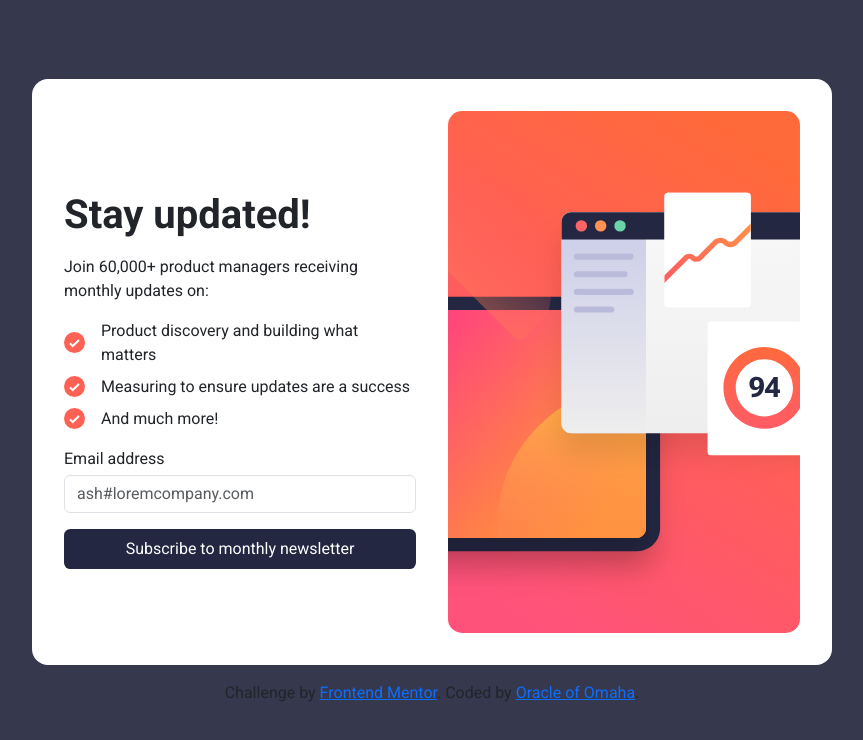
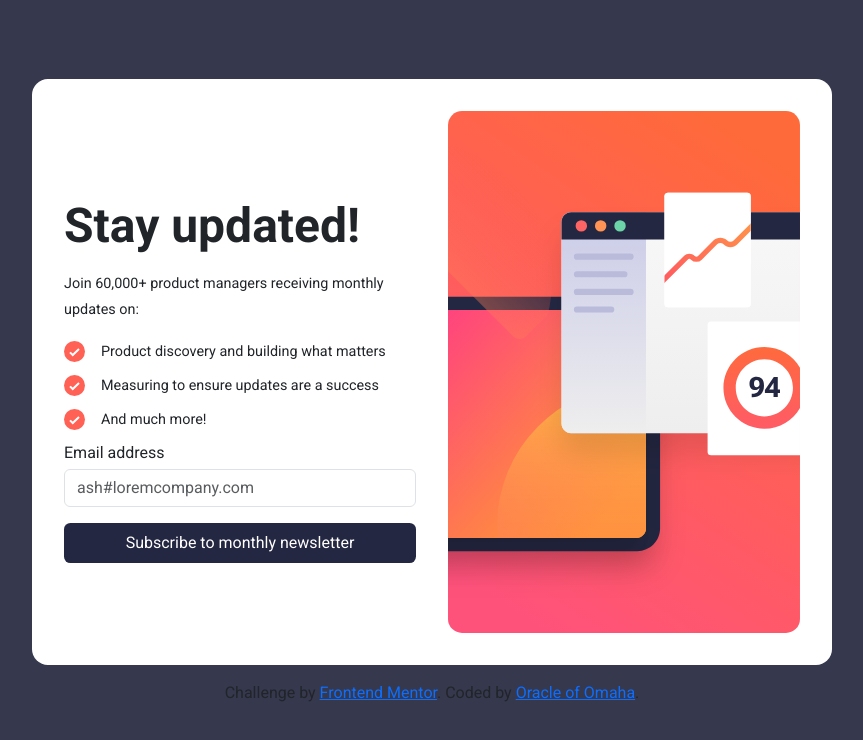
Before and after one commit to Rodney-Mokenyu/news-paper-signup-with-success-message, a plain HTML site: page index.html in a window 1280 px wide. Shown: the whole page, without its empty margins (208-1071 px from the left). Drawn offline with nearby package versions, Linux system fonts and the light colour scheme.

Commit message:
Update styles.css

```diff
--- a/assets/css/styles.css
+++ b/assets/css/styles.css
@@ -41,9 +41,12 @@ body {
 }
 #feature-list {
     list-style: none;
-    padding-left: 0;
+
 }
-
+ul {
+    padding: 0;
+    margin: 0;
+}
 .feature-item {
   display: flex;
   align-items: center;
@@ -102,4 +105,17 @@ body {
     .head {
         grid-area: right;
     }
+
+    .body h1 {
+        font-size: 3rem;
+    }
+    .head img {
+        width: 100%;
+        height: 100%;
+    }
+    p {
+        font-size: 0.9rem;
+        line-height: 1.8;
+    }
+
 }
```
